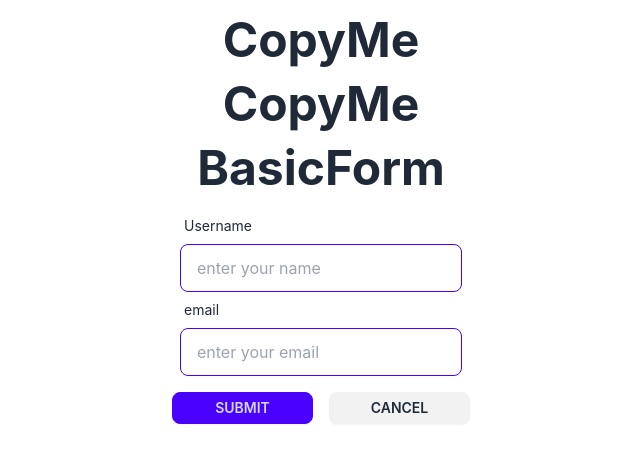
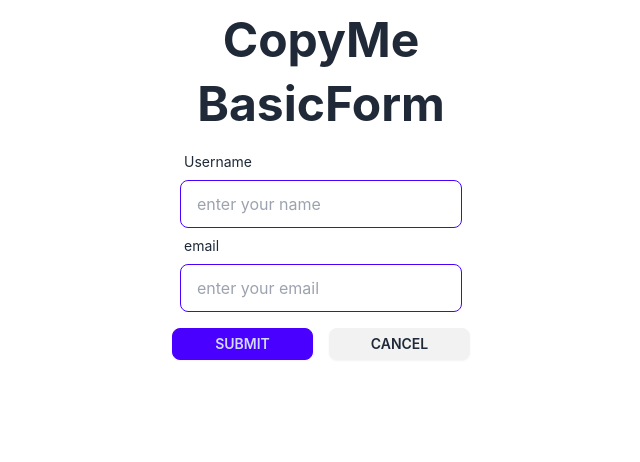
Before and after one commit to yisj777s/doit-react-webapp-typescript, a React (Create React App) app in the folder ch04/ch04_3/: page / in a window 1280 px wide. Shown: the top 462 px of the page, without its empty margins (319-959 px from the left). Built offline with nearby package versions, Linux system fonts and the light colour scheme.

Commit message:
unfinished14 04.함수 컴포넌트와 리액트 훅_04-3.useState 훅 이해하기

```diff
--- a/ch04/ch04_3/src/App.tsx
+++ b/ch04/ch04_3/src/App.tsx
@@ -12,7 +12,7 @@ export default function App() {
     <main>
       <ArrayState />
       <ObjectState />
-      <BasicForm />
+      {/* <BasicForm /> */}
       {/* <HigherOrderRadioInputTest /> */}
       {/* <RadioInputTest /> */}
       {/* <ShowHideModal /> */}
--- a/ch04/ch04_3/src/pages/ObjectState.tsx
+++ b/ch04/ch04_3/src/pages/ObjectState.tsx
@@ -1,8 +1,57 @@
-export default function CopyMe() {
+import type {FormEvent, ChangeEvent} from 'react'
+import {useCallback, useState} from 'react'
+import {Title} from '../components'
+import {Input} from '../theme/daisyui'
+
+type FormType = {
+  name: string
+  email: string
+}
+
+export default function BasicForm() {
+  const [form, setForm] = useState<FormType>({name: '', email: ''})
+  const onSubmit = useCallback(
+    (e: FormEvent<HTMLFormElement>) => {
+      e.preventDefault() // 중요!
+      alert(JSON.stringify(form, null, 2))
+    },
+    [form]
+  )
+
+  const onChangeName = useCallback((e: ChangeEvent<HTMLInputElement>) => {
+    setForm(state => ({...state, name: e.target.value}))
+  }, [])
+  const onChangeEmail = useCallback((e: ChangeEvent<HTMLInputElement>) => {
+    setForm(form => ({...form, email: e.target.value}))
+  }, [])
+
+  //prettier-ignore
   return (
     <section className="mt-4">
-      <h2 className="text-5xl font-bold text-center">CopyMe</h2>
-      <div className="mt-4"></div>
+      <Title>BasicForm</Title>
+      <div className="flex justify-center mt-4">
+        <form onSubmit={onSubmit}>
+          <div className="form-control">
+            <label className="label" htmlFor="name">
+              <span className="label-text">Username</span>
+            </label>
+            <Input value={form.name} onChange={onChangeName} id="name" type="text"
+              placeholder="enter your name" className="input-primary" />
+          </div>
+          <div className="form-control">
+            <label className="label" htmlFor="email">
+              <span className="label-text">email</span>
+            </label>
+            <Input value={form.email} onChange={onChangeEmail} id="email" type="email"
+              placeholder="enter your email" className="input-primary" />
+          </div>
+          <div className="flex justify-center mt-4">
+            <input type="submit" value="SUBMIT"
+              className="w-1/2 btn btn-sm btn-primary"/>
+            <input type="button" defaultValue="CANCEL" className="w-1/2 ml-4 btn btn-sm"/>
+          </div>
+        </form>
+      </div>
     </section>
   )
 }
```
Also changed, not shown: 2 other files (tests, documents, lock files or other folders).
